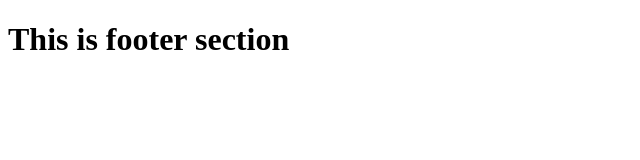
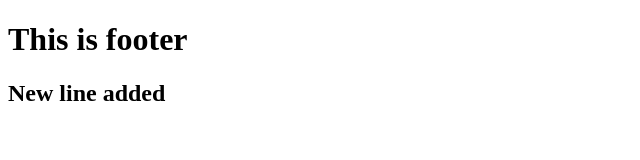
Before and after one commit to satyampund/sample, a plain HTML site: page footer.html in a window 1280 px wide. Shown: the whole page, without its empty margins (0-640 px from the left). Drawn offline with Linux system fonts and the light colour scheme.

Commit message:
mod: footer

```diff
--- a/footer.html
+++ b/footer.html
@@ -6,6 +6,7 @@
     <title>Footer</title>
 </head>
 <body>
-    <h1>This is footer section</h1>
+    <h1>This is footer</h1>
+    <h2>New line added</h2>
 </body>
 </html>
```
Also changed, not shown: index.html (+1 -0 lines).
